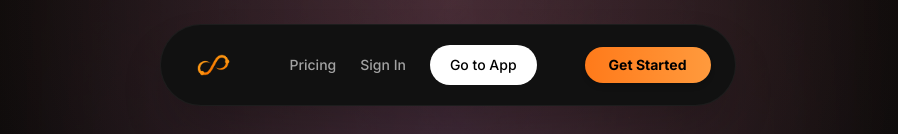
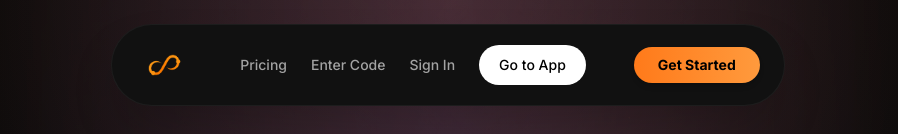
Before and after one commit to su92-bsdsm-f24-038-hub/File-sharing, a Next.js app: page / in a window 1280 px wide. Shown: the top 134 px of the page, without its empty margins (192-1090 px from the left). Built offline with nearby package versions, Linux system fonts and the light colour scheme; no server answers.

Commit message:
Add 'Enter Code' link to header

```diff
--- a/app/page.tsx
+++ b/app/page.tsx
@@ -103,6 +103,7 @@ export default function LandingPage() {
           {/* Links (Center) */}
           <div className="hidden md:flex items-center gap-6 text-sm font-medium text-neutral-400">
             <Link href="/pricing" className="hover:text-white transition-colors flex items-center gap-1">Pricing</Link>
+            <Link href="/join" className="hover:text-white transition-colors flex items-center gap-1">Enter Code</Link>
             <Link href="/login" className="hover:text-white transition-colors">Sign In</Link>
             <Link href="/dashboard" className="px-5 py-2.5 rounded-full bg-white text-black hover:bg-neutral-200 transition-colors">
               Go to App
```
